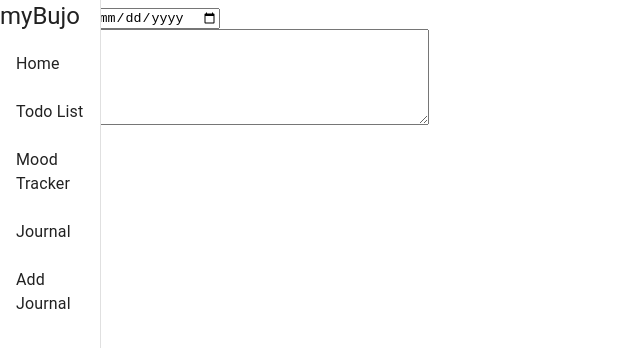
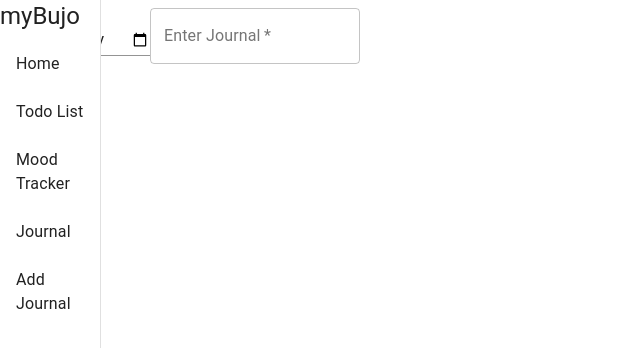
Before and after one commit to janice87/phase-3-sinatra-react-frontend, a React (Create React App) app: page /journals/new in a window 1280 px wide. Shown: the top 348 px of the page, without its empty margins (0-640 px from the left). Built offline with nearby package versions, Linux system fonts and the light colour scheme; no server answers; the HTML template or start-up script is replaced by a standard one.

Commit message:
add styling with material ui

```diff
--- a/src/components/JournalForm.js
+++ b/src/components/JournalForm.js
@@ -1,4 +1,7 @@
 import { useState } from "react";
+import TextField from '@material-ui/core/TextField'
+import React from 'react';
+//import { makeStyles } from '@material-ui/core/styles';
 
 const JournalForm = ({onHandleAddJournal}) => {
   const [journalForm, setJournalForm] = useState({
@@ -24,7 +27,6 @@ const JournalForm = ({onHandleAddJournal}) => {
     })
     .then(res => res.json())
     .then(data => onHandleAddJournal(data))
-
   }
 
   const handleChange = (e) => {
@@ -33,14 +35,44 @@ const JournalForm = ({onHandleAddJournal}) => {
       [e.target.name]: e.target.value
     })
   }
+
+  // const useStyles = makeStyles((theme) => ({
+  //   container: {
+  //     display: 'flex',
+  //     flexWrap: 'wrap',
+  //   },
+  //   textField: {
+  //     marginLeft: theme.spacing(1),
+  //     marginRight: theme.spacing(1),
+  //     width: 200,
+  //   },
+  // }));
+
+  //   const classes = useStyles();
+
     return (
       <div>
         <form onSubmit={handleSubmit}>
-        <label htmlFor="date">Today's Date:</label>
-        <input type="date" name="date" value={journalForm.date} onChange={handleChange} required />
+
+        <TextField
+        value={journalForm.date}
+        onChange={handleChange}
+        id="date"
+        label="Todays Date"
+        type="date"
+        // defaultValue="2022-07-22"
+        // className={classes.textField}
+        // InputLabelProps={{
+        //   shrink: true,
+        // }}
+      />
+        <TextField value={journalForm.content} onChange={handleChange} label="Enter Journal" variant="outlined" multiline required />
+
+        {/* <label htmlFor="date">Today's Date:</label>
+        <input type="date" name="date" value={journalForm.date} onChange={handleChange} required /> */}
         <br/>
         {/* <label htmlFor="date">Enter Journal:</label> */}
-        <textarea rows="6" cols="50" name="content" value={journalForm.content} onChange={handleChange}></textarea>
+        {/* <textarea rows="6" cols="50" name="content" value={journalForm.content} onChange={handleChange}></textarea> */}
         <br/>
         <input type="submit" value="Submit Entry" />
         </form>
```
